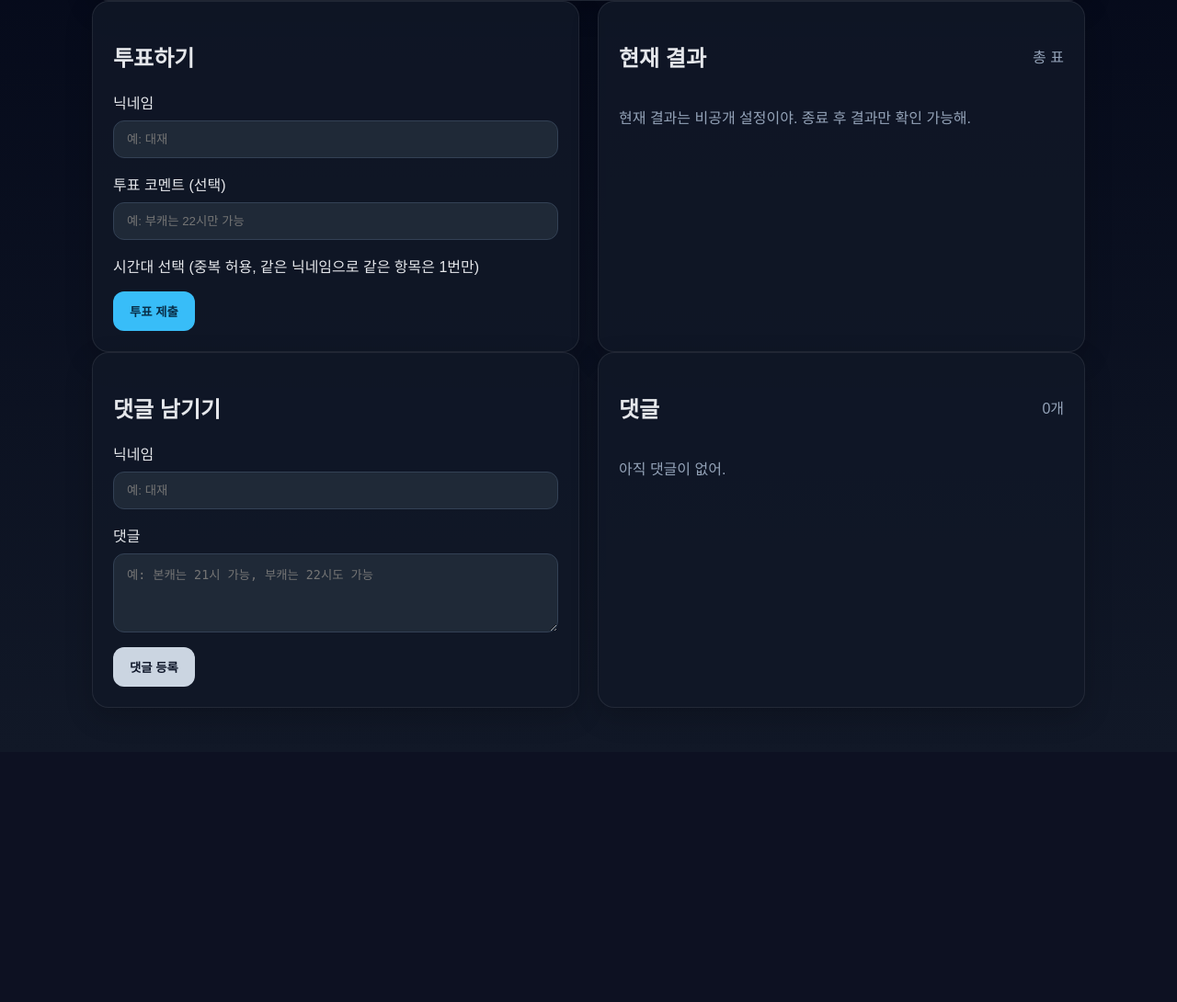
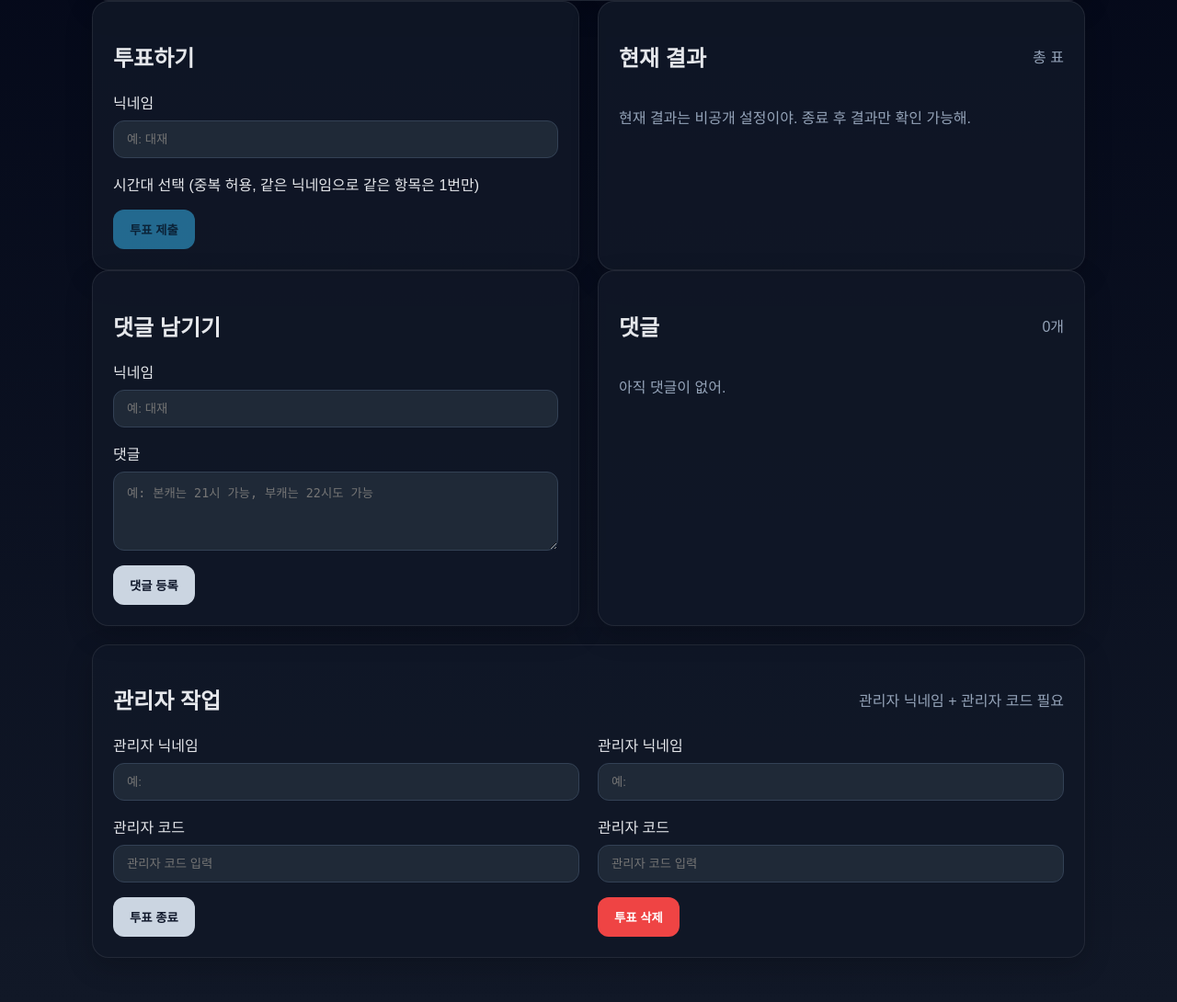
Before and after one commit to blackburi/poll-app, a Flask app: template templates/poll_detail.html in a window 1280 px wide. Shown: the part 303-1393 px from the top of the page at 92% size. Before the commit the page ends 1073 px from the top, so only its background shows below. Run offline with Flask 3, Linux system fonts and the light colour scheme; the template is opened without the code that fills it, so the values that code supplies are empty; parts of the project's set-up code (start-up, migrations or seed data) failed here and were passed over.

Commit message:
fix - poll

```diff
--- a/app.py
+++ b/app.py
@@ -18,12 +18,16 @@
 app.config['FINALIZE_TOKEN'] = os.getenv('FINALIZE_TOKEN', 'change-me-finalize-token')
 app.config['WEBHOOK_URL'] = os.getenv('DISCORD_WEBHOOK_URL', '')
 app.config['ADMIN_NICKNAME'] = os.getenv('ADMIN_NICKNAME', '관리자')
+app.config['ADMIN_CODES'] = [
+    code.strip() for code in os.getenv('ADMIN_CODES', '').split(',') if code.strip()
+]
 
 
 def get_db():
     if 'db' not in g:
         g.db = sqlite3.connect(app.config['DATABASE'])
         g.db.row_factory = sqlite3.Row
+        g.db.execute('PRAGMA foreign_keys = ON')
     return g.db
 
 
@@ -36,6 +40,7 @@
 
 def init_db():
     db = sqlite3.connect(app.config['DATABASE'])
+    db.execute('PRAGMA foreign_keys = ON')
     with open(os.path.join(BASE_DIR, 'schema.sql'), 'r', encoding='utf-8') as f:
         db.executescript(f.read())
     db.commit()
@@ -50,8 +55,12 @@
     return datetime.strptime(dt_str, '%Y-%m-%dT%H:%M').replace(tzinfo=KST)
 
 
+def from_iso(dt_str: str) -> datetime:
+    return datetime.fromisoformat(dt_str)
+
+
 def to_display(dt_str: str) -> str:
-    return datetime.fromisoformat(dt_str).astimezone(KST).strftime('%Y-%m-%d %H:%M')
+    return from_iso(dt_str).astimezone(KST).strftime('%Y-%m-%d %H:%M')
 
 
 def normalize_multiline_options(raw: str):
@@ -68,6 +77,17 @@
     return items
 
 
+def poll_state(poll) -> str:
+    now = kst_now()
+    start_dt = from_iso(poll['start_at']).astimezone(KST)
+    end_dt = from_iso(poll['end_at']).astimezone(KST)
+    if poll['status'] == 'closed' or end_dt <= now:
+        return 'closed'
+    if start_dt > now:
+        return 'scheduled'
+    return 'open'
+
+
 def fetch_poll_or_404(poll_id: int):
     db = get_db()
     poll = db.execute('SELECT * FROM polls WHERE id = ?', (poll_id,)).fetchone()
@@ -80,25 +100,27 @@
     db = get_db()
     poll = fetch_poll_or_404(poll_id)
     options = db.execute(
-        'SELECT * FROM poll_options WHERE poll_id = ? ORDER BY display_order, id',
+        """
+        SELECT * FROM poll_options WHERE poll_id = ? ORDER BY display_order, id
+        """,
         (poll_id,),
     ).fetchall()
     votes = db.execute(
-        '''
+        """
         SELECT v.*, o.option_text
         FROM votes v
         JOIN poll_options o ON o.id = v.option_id
         WHERE v.poll_id = ?
         ORDER BY v.created_at ASC, v.id ASC
-        ''',
+        """,
         (poll_id,),
     ).fetchall()
     comments = db.execute(
-        '''
+        """
         SELECT * FROM comments
         WHERE poll_id = ?
         ORDER BY created_at DESC, id DESC
-        ''',
+        """,
         (poll_id,),
     ).fetchall()
     return poll, options, votes, comments
@@ -124,18 +146,37 @@
             }
         )
 
+    state = poll_state(poll)
     total_votes = len(votes)
-    is_closed = poll['status'] == 'closed' or datetime.fromisoformat(poll['end_at']).astimezone(KST) <= kst_now()
 
     return {
         'poll': poll,
         'options': option_cards,
         'comments': comments,
         'total_votes': total_votes,
-        'is_closed': is_closed,
+        'is_closed': state == 'closed',
+        'is_scheduled': state == 'scheduled',
+        'can_vote': state == 'open',
         'start_at_display': to_display(poll['start_at']),
         'end_at_display': to_display(poll['end_at']),
+        'state': state,
+        'admin_nickname': app.config['ADMIN_NICKNAME'],
     }
+
+
+def format_created_message(poll_id: int) -> str:
+    data = build_poll_view_model(poll_id)
+    poll = data['poll']
+    lines = [
+        '🆕 새 투표가 생성됐어',
+        f"제목: {poll['title']}",
+        f"개설자: {poll['created_by']}",
+        f"기간: {data['start_at_display']} ~ {data['end_at_display']}",
+        f"링크: {request.url_root.rstrip('/')}{url_for('view_poll', poll_id=poll_id)}",
+    ]
+    if poll['description']:
+        lines.append(f"설명: {poll['description']}")
+    return '\n'.join(lines)
 
 
 def format_final_message(poll_id: int) -> str:
@@ -156,8 +197,7 @@
         lines.append(f"- {option['text']} ({option['count']}표)")
         if option['votes']:
             for vote in option['votes']:
-                comment = f" | {vote['comment']}" if vote['comment'] else ''
-                lines.append(f"  · {vote['nickname']}{comment}")
+                lines.append(f"  · {vote['nickname']}")
         else:
             lines.append('  · 없음')
 
@@ -170,11 +210,27 @@
     return '\n'.join(lines)
 
 
-def finalize_due_polls(force: bool = False):
+def send_webhook_message(content: str):
+    webhook_url = app.config['WEBHOOK_URL']
+    if not webhook_url:
+        return False, '웹훅 URL 미설정'
+
+    response = requests.post(webhook_url, json={'content': content}, timeout=15)
+    response.raise_for_status()
+    return True, 'sent'
+
+
+def finalize_due_polls(force: bool = False, poll_ids=None):
     db = get_db()
     now_iso = kst_now().astimezone(UTC).isoformat()
 
-    if force:
+    if poll_ids:
+        placeholders = ','.join('?' for _ in poll_ids)
+        polls = db.execute(
+            f"SELECT * FROM polls WHERE id IN ({placeholders}) AND result_sent = 0",
+            tuple(poll_ids),
+        ).fetchall()
+    elif force:
         polls = db.execute(
             "SELECT * FROM polls WHERE status = 'open' AND result_sent = 0"
         ).fetchall()
@@ -185,12 +241,9 @@
         ).fetchall()
 
     sent_ids = []
-    webhook_url = app.config['WEBHOOK_URL']
     for poll in polls:
         message = format_final_message(poll['id'])
-        if webhook_url:
-            response = requests.post(webhook_url, json={'content': message}, timeout=15)
-            response.raise_for_status()
+        send_webhook_message(message)
         db.execute(
             "UPDATE polls SET status = 'closed', result_sent = 1, result_sent_at = ? WHERE id = ?",
             (now_iso, poll['id']),
@@ -199,6 +252,21 @@
 
     db.commit()
     return sent_ids
+
+
+def require_admin_or_flash():
+    admin_nickname = request.form.get('admin_nickname', '').strip()
+    admin_code = request.form.get('admin_code', '').strip()
+
+    if admin_nickname != app.config['ADMIN_NICKNAME']:
+        flash('관리자 닉네임이 올바르지 않아.', 'error')
+        return None
+
+    if admin_code not in app.config['ADMIN_CODES']:
+        flash('관리자 코드가 올바르지 않아.', 'error')
+        return None
+
+    return True
 
 
 @app.before_request
@@ -212,13 +280,28 @@
     db = get_db()
     finalize_due_polls(force=False)
 
-    open_polls = db.execute(
-        "SELECT * FROM polls WHERE status = 'open' ORDER BY end_at ASC, id DESC"
+    all_open = db.execute(
+        "SELECT * FROM polls WHERE status = 'open' ORDER BY start_at ASC, end_at ASC, id DESC"
     ).fetchall()
+    active_polls = []
+    scheduled_polls = []
+    for poll in all_open:
+        state = poll_state(poll)
+        if state == 'scheduled':
+            scheduled_polls.append(poll)
+        elif state == 'open':
+            active_polls.append(poll)
+
     closed_polls = db.execute(
         "SELECT * FROM polls WHERE status = 'closed' ORDER BY end_at DESC, id DESC LIMIT 20"
     ).fetchall()
-    return render_template('index.html', open_polls=open_polls, closed_polls=closed_polls, to_display=to_display)
+    return render_template(
+        'index.html',
+        open_polls=active_polls,
+        scheduled_polls=scheduled_polls,
+        closed_polls=closed_polls,
+        to_display=to_display,
+    )
 
 
 @app.route('/polls/new', methods=['GET', 'POST'])
@@ -252,12 +335,12 @@
 
         db = get_db()
         cursor = db.execute(
-            '''
+            """
             INSERT INTO polls (
                 title, description, created_by, start_at, end_at,
                 allow_duplicate, show_live_result, show_voter_names, status
             ) VALUES (?, ?, ?, ?, ?, ?, ?, ?, 'open')
-            ''',
+            """,
             (
                 title,
                 description,
@@ -276,7 +359,14 @@
                 (poll_id, option, idx),
             )
         db.commit()
-        flash('투표가 생성됐어. 링크를 공유하면 돼.', 'success')
+
+        try:
+            send_webhook_message(format_created_message(poll_id))
+        except Exception as exc:
+            flash(f'투표는 생성됐지만 디스코드 알림 전송은 실패했어: {exc}', 'error')
+        else:
+            flash('투표가 생성됐고 디스코드에도 알렸어.', 'success')
+
         return redirect(url_for('view_poll', poll_id=poll_id))
 
     return render_template('create_poll.html')
@@ -286,23 +376,24 @@
 def view_poll(poll_id: int):
     finalize_due_polls(force=False)
     data = build_poll_view_model(poll_id)
+    if data['is_scheduled']:
+        flash(f"이 투표는 아직 시작 전이야. 시작 시간: {data['start_at_display']}", 'error')
     return render_template('poll_detail.html', **data)
 
 
 @app.route('/polls/<int:poll_id>/vote', methods=['POST'])
 def submit_vote(poll_id: int):
     poll = fetch_poll_or_404(poll_id)
-    if poll['status'] == 'closed':
+    state = poll_state(poll)
+    if state == 'closed':
         flash('이미 종료된 투표야.', 'error')
         return redirect(url_for('view_poll', poll_id=poll_id))
 
-    if datetime.fromisoformat(poll['end_at']).astimezone(KST) <= kst_now():
-        finalize_due_polls(force=False)
-        flash('투표 시간이 종료됐어.', 'error')
+    if state == 'scheduled':
+        flash('아직 시작되지 않은 투표야.', 'error')
         return redirect(url_for('view_poll', poll_id=poll_id))
 
     nickname = request.form.get('nickname', '').strip()
-    comment = request.form.get('comment', '').strip()
     option_ids = request.form.getlist('option_ids')
 
     if not nickname:
@@ -331,8 +422,8 @@
             continue
 
         db.execute(
-            'INSERT INTO votes (poll_id, option_id, nickname, comment) VALUES (?, ?, ?, ?)',
-            (poll_id, int(option_id), nickname, comment),
+            'INSERT INTO votes (poll_id, option_id, nickname) VALUES (?, ?, ?)',
+            (poll_id, int(option_id), nickname),
         )
         inserted += 1
 
@@ -348,10 +439,7 @@
 
 @app.route('/polls/<int:poll_id>/comments', methods=['POST'])
 def submit_comment(poll_id: int):
-    poll = fetch_poll_or_404(poll_id)
-    if poll['status'] == 'closed':
-        flash('종료된 투표에는 댓글만 남길 수는 있지만, 현재 설정상 막아둘게.', 'error')
-        return redirect(url_for('view_poll', poll_id=poll_id))
+    fetch_poll_or_404(poll_id)
 
     nickname = request.form.get('nickname', '').strip()
     content = request.form.get('content', '').strip()
@@ -367,6 +455,45 @@
     db.commit()
     flash('댓글이 등록됐어.', 'success')
     return redirect(url_for('view_poll', poll_id=poll_id))
+
+
+@app.route('/polls/<int:poll_id>/close', methods=['POST'])
+def close_poll(poll_id: int):
+    poll = fetch_poll_or_404(poll_id)
+    if require_admin_or_flash() is None:
+        return redirect(url_for('view_poll', poll_id=poll_id))
+
+    if poll_state(poll) == 'closed':
+        flash('이미 종료된 투표야.', 'error')
+        return redirect(url_for('view_poll', poll_id=poll_id))
+
+    db = get_db()
+    now_iso = kst_now().astimezone(UTC).isoformat()
+    db.execute("UPDATE polls SET end_at = ?, status = 'open', result_sent = 0 WHERE id = ?", (now_iso, poll_id))
+    db.commit()
+
+    try:
+        finalize_due_polls(force=False, poll_ids=[poll_id])
+    except Exception as exc:
+        flash(f'투표는 종료됐지만 디스코드 전송은 실패했어: {exc}', 'error')
+    else:
+        flash('투표를 종료했고 결과도 디스코드로 전송했어.', 'success')
+
+    return redirect(url_for('view_poll', poll_id=poll_id))
+
+
+@app.route('/polls/<int:poll_id>/delete', methods=['POST'])
+def delete_poll(poll_id: int):
+    poll = fetch_poll_or_404(poll_id)
+    if require_admin_or_flash() is None:
+        return redirect(url_for('view_poll', poll_id=poll_id))
+
+    db = get_db()
+    title = poll['title']
+    db.execute('DELETE FROM polls WHERE id = ?', (poll_id,))
+    db.commit()
+    flash(f'"{title}" 투표를 삭제했어.', 'success')
+    return redirect(url_for('index'))
 
 
 @app.route('/internal/finalize')
@@ -389,5 +516,6 @@
 
 
 if __name__ == '__main__':
-    init_db()
+    if not os.path.exists(app.config['DATABASE']):
+        init_db()
     app.run(host='0.0.0.0', port=int(os.getenv('PORT', '5000')), debug=True)
--- a/static/style.css
+++ b/static/style.css
@@ -153,3 +153,27 @@
 }
 .comment-item:first-child { border-top: 0; padding-top: 0; }
 .share-box input { margin-top: 8px; }
+
+
+.three-col { grid-template-columns: repeat(3, 1fr); }
+@media (max-width: 1100px) { .three-col { grid-template-columns: 1fr; } }
+.status-scheduled { background: rgba(250, 204, 21, 0.16); color: #fde68a; }
+.notice-box {
+  margin-bottom: 14px;
+  border: 1px solid rgba(250, 204, 21, 0.35);
+  background: rgba(250, 204, 21, 0.12);
+  color: #fde68a;
+  border-radius: 12px;
+  padding: 12px 14px;
+}
+.notice-muted {
+  border-color: rgba(148, 163, 184, 0.35);
+  background: rgba(148, 163, 184, 0.12);
+  color: #cbd5e1;
+}
+.button.danger {
+  background: var(--danger);
+  color: white;
+}
+.admin-card { margin-top: 20px; }
+.scheduled-card { cursor: pointer; }
--- a/templates/poll_detail.html
+++ b/templates/poll_detail.html
@@ -7,8 +7,8 @@
       <h1>{{ poll['title'] }}</h1>
       <p class="muted">개설자: {{ poll['created_by'] }} · 기간: {{ start_at_display }} ~ {{ end_at_display }}</p>
     </div>
-    <span class="status {{ 'status-closed' if is_closed else 'status-open' }}">
-      {{ '종료됨' if is_closed else '진행 중' }}
+    <span class="status {{ 'status-closed' if is_closed else ('status-scheduled' if is_scheduled else 'status-open') }}">
+      {{ '종료됨' if is_closed else ('시작 전' if is_scheduled else '진행 중') }}
     </span>
   </div>
   {% if poll['description'] %}
@@ -20,29 +20,29 @@
 <section class="grid two-col">
   <div class="card">
     <h2>투표하기</h2>
+    {% if is_scheduled %}
+      <div class="notice-box">아직 시작되지 않은 투표야. 시작 시간 이후에 참여할 수 있어.</div>
+    {% elif is_closed %}
+      <div class="notice-box notice-muted">이 투표는 이미 종료됐어.</div>
+    {% endif %}
     <form method="post" action="{{ url_for('submit_vote', poll_id=poll['id']) }}" class="form-grid">
       <label class="full">
         <span>닉네임</span>
-        <input type="text" name="nickname" placeholder="예: 대재" required {{ 'disabled' if is_closed else '' }}>
-      </label>
-
-      <label class="full">
-        <span>투표 코멘트 (선택)</span>
-        <input type="text" name="comment" placeholder="예: 부캐는 22시만 가능" {{ 'disabled' if is_closed else '' }}>
+        <input type="text" name="nickname" placeholder="예: 대재" required {{ 'disabled' if not can_vote else '' }}>
       </label>
 
       <div class="full option-checks">
         <span>시간대 선택 (중복 허용, 같은 닉네임으로 같은 항목은 1번만)</span>
         {% for option in options %}
           <label class="option-check">
-            <input type="checkbox" name="option_ids" value="{{ option['id'] }}" {{ 'disabled' if is_closed else '' }}>
+            <input type="checkbox" name="option_ids" value="{{ option['id'] }}" {{ 'disabled' if not can_vote else '' }}>
             <span>{{ option['text'] }}</span>
           </label>
         {% endfor %}
       </div>
 
       <div class="full actions">
-        <button class="button" type="submit" {{ 'disabled' if is_closed else '' }}>투표 제출</button>
+        <button class="button" type="submit" {{ 'disabled' if not can_vote else '' }}>투표 제출</button>
       </div>
     </form>
   </div>
@@ -68,9 +68,6 @@
                       <strong>{{ vote['nickname'] }}</strong>
                     {% else %}
                       <strong>익명</strong>
-                    {% endif %}
-                    {% if vote['comment'] %}
-                      <span class="muted">— {{ vote['comment'] }}</span>
                     {% endif %}
                   </li>
                 {% endfor %}
@@ -127,4 +124,40 @@
     {% endif %}
   </div>
 </section>
+
+<section class="card admin-card">
+  <div class="section-title-row">
+    <h2>관리자 작업</h2>
+    <span class="muted">관리자 닉네임 + 관리자 코드 필요</span>
+  </div>
+  <div class="grid two-col">
+    <form method="post" action="{{ url_for('close_poll', poll_id=poll['id']) }}" class="form-grid">
+      <label class="full">
+        <span>관리자 닉네임</span>
+        <input type="text" name="admin_nickname" placeholder="예: {{ admin_nickname }}" required>
+      </label>
+      <label class="full">
+        <span>관리자 코드</span>
+        <input type="password" name="admin_code" placeholder="관리자 코드 입력" required>
+      </label>
+      <div class="full actions">
+        <button class="button secondary" type="submit">투표 종료</button>
+      </div>
+    </form>
+
+    <form method="post" action="{{ url_for('delete_poll', poll_id=poll['id']) }}" class="form-grid" onsubmit="return confirm('정말 이 투표를 삭제할까?');">
+      <label class="full">
+        <span>관리자 닉네임</span>
+        <input type="text" name="admin_nickname" placeholder="예: {{ admin_nickname }}" required>
+      </label>
+      <label class="full">
+        <span>관리자 코드</span>
+        <input type="password" name="admin_code" placeholder="관리자 코드 입력" required>
+      </label>
+      <div class="full actions">
+        <button class="button danger" type="submit">투표 삭제</button>
+      </div>
+    </form>
+  </div>
+</section>
 {% endblock %}
```
Also changed, not shown: schema.sql (deleted, +0 -54 lines), templates/index.html (+29 -1 lines), README.md, 2 other files.
